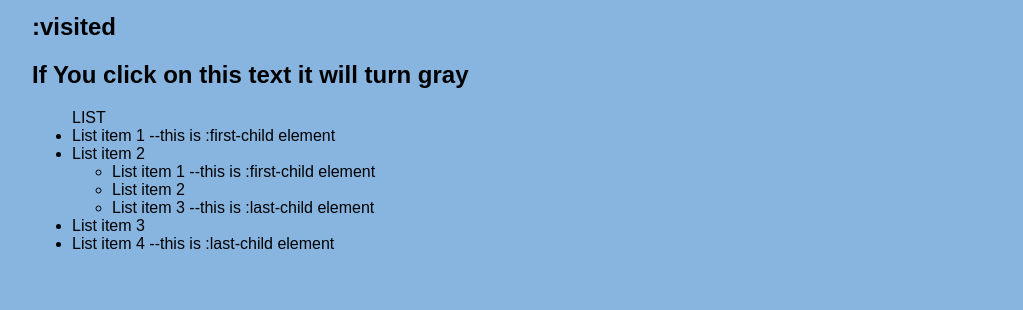
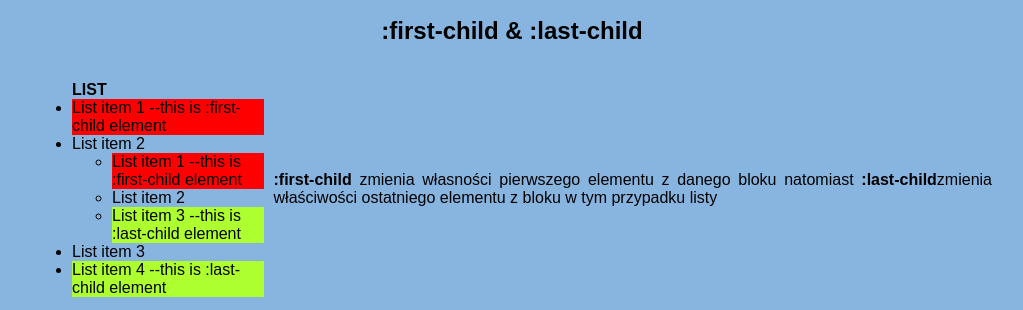
Before and after one commit to norbert-lukaszuk/homepage, a plain HTML site: page pseudoelements.html in a window 1280 px wide. Shown: the part 991-1301 px from the top of the page, without its empty margins (128-1151 px from the left). Before the commit the page ends 1260 px from the top, so only its background shows below. Drawn offline with Linux system fonts and the light colour scheme.

Commit message:
first&lastChild_commit

```diff
--- a/pseudoelements.html
+++ b/pseudoelements.html
@@ -31,12 +31,7 @@
         flex-direction: column;
         align-items: center;
     }
-    .link{
-        text-decoration: none;
-        color: black;
-    }
-    .link:visited{
-        color: gray;
+
 
     .list{
 
@@ -44,8 +39,8 @@
     }
     .list__box{
         display: flex;
-        flex-direction: column;
-        align-items: flex-start;
+        flex-direction: row;
+        align-items: center;
     }
     .listItem{
         font-weight: normal;
@@ -62,6 +57,9 @@
     }
     .paragraph{
         text-align: justify;
+    }
+    .paragraph__box{
+        padding-left: 10px;
     }
 
     .second__header {
@@ -86,12 +84,7 @@
         border: 2px solid;
         margin-left: 5px;
     }
-    .visited__header{
 
-    }
-    /* .visited__header:visited{
-        color: gray;
-    } */
 </style>
 
 <body>
@@ -116,8 +109,7 @@
         <img src="img/hover.png" alt="Hover code snippet">
     </div>
     <hr>
-    <h2 class="main__header">:visited</h2>
-    <h2 class="visited__header"><a class="link" href="forms.html">If You click on this text it will turn gray</a></h2>
+    <h2 class="main__header">:first-child & :last-child</h2>
   <div class="list__box">
       <ul class="list">LIST
           <li class="listItem">List item 1 --this is :first-child element</li>
@@ -131,7 +123,10 @@
           <li class="listItem">List item 3</li>
           <li class="listItem">List item 4 --this is :last-child element</li>
       </ul>
-  </div>
+      <p class="paragraph paragraph__box"><strong>:first-child</strong> zmienia własności pierwszego elementu z danego bloku natomiast
+        <strong>:last-child</strong>zmienia właściwości ostatniego elementu z bloku w tym przypadku listy</p>
+    </div>
+
 </body>
 
 </html>
```
